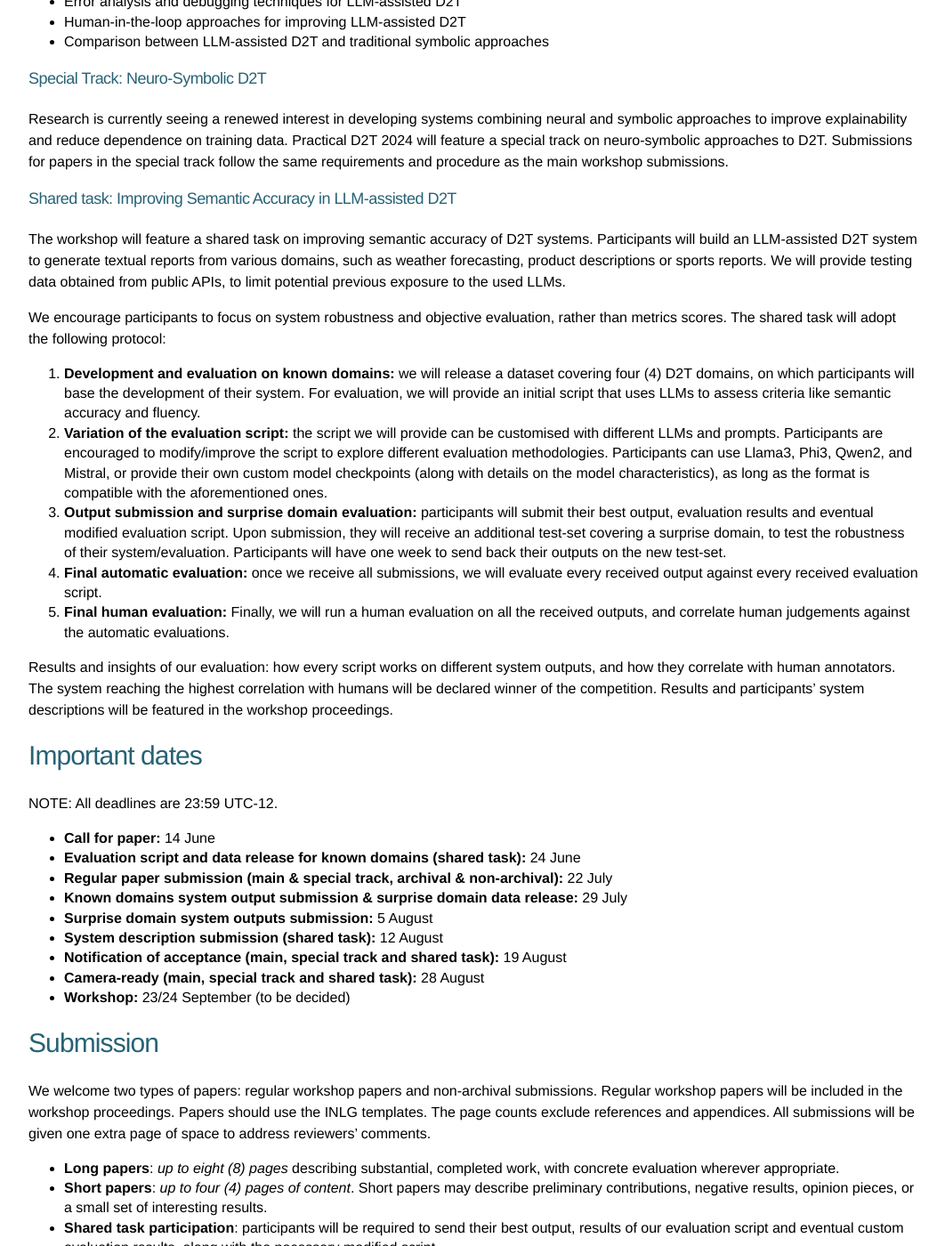
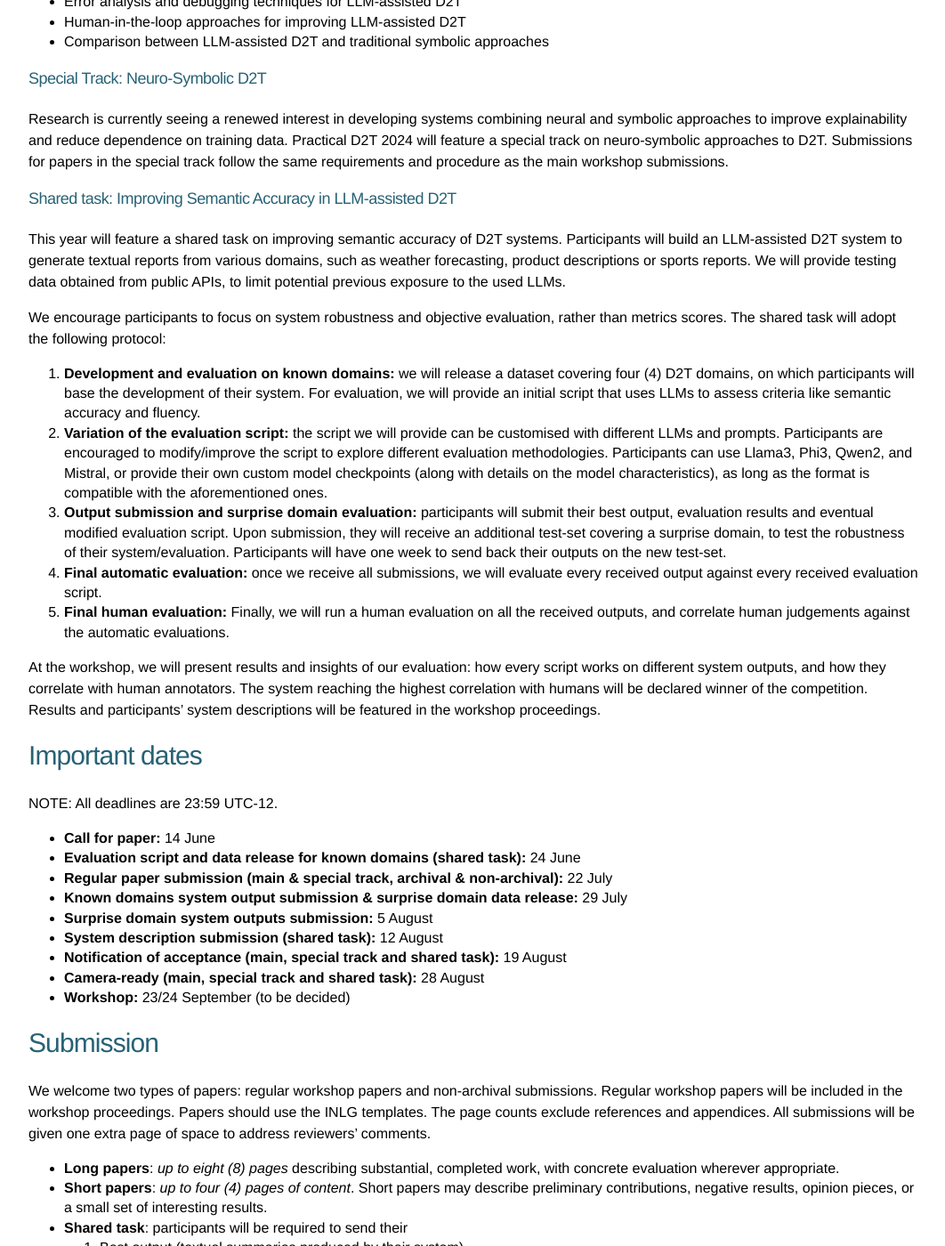
Before and after one commit to practicald2t/practicald2t.github.io, a Jekyll site: the page built from pages/cfp.md, in a window 1280 px wide and 1400 px high, scrolled down 554 px. Shown: the whole window at 89% size, without its empty margins (108-1170 px from the left). Built offline with Jekyll 4.4.1, drawn with Linux system fonts in a browser that asks for light colours; some of the changed text lies outside the part shown.

Commit message:
Update cfp.md

```diff
--- a/pages/cfp.md
+++ b/pages/cfp.md
@@ -30,7 +30,7 @@ Practical D2T 2024 will be a full-day in-person-only event. We welcome contribut
 Research is currently seeing a renewed interest in developing systems combining neural and symbolic approaches to improve explainability and reduce dependence on training data. Practical D2T 2024 will feature a special track on neuro-symbolic approaches to D2T. Submissions for papers in the special track follow the same requirements and procedure as the main workshop submissions.
 
 ### Shared task: Improving Semantic Accuracy in LLM-assisted D2T
-The workshop will feature a shared task on improving semantic accuracy of D2T systems. Participants will build an LLM-assisted D2T system to generate textual reports from various domains, such as weather forecasting, product descriptions or sports reports. We will provide testing data obtained from public APIs, to limit potential previous exposure to the used LLMs.
+This year will feature a shared task on improving semantic accuracy of D2T systems. Participants will build an LLM-assisted D2T system to generate textual reports from various domains, such as weather forecasting, product descriptions or sports reports. We will provide testing data obtained from public APIs, to limit potential previous exposure to the used LLMs.
 
 We encourage participants to focus on system robustness and objective evaluation, rather than metrics scores. The shared task will adopt the following protocol:
 
@@ -41,7 +41,7 @@ Participants can use Llama3, Phi3, Qwen2, and Mistral, or provide their own cust
 4. **Final automatic evaluation:** once we receive all submissions, we will evaluate every received output against every received evaluation script.
 5. **Final human evaluation:** Finally, we will run a human evaluation on all the received outputs, and correlate human judgements against the automatic evaluations.
 
-Results and insights of our evaluation: how every script works on different system outputs, and how they correlate with human annotators. The system reaching the highest correlation with humans will be declared winner of the competition. Results and participants’ system descriptions will be featured in the workshop proceedings.
+At the workshop, we will present results and insights of our evaluation: how every script works on different system outputs, and how they correlate with human annotators. The system reaching the highest correlation with humans will be declared winner of the competition. Results and participants’ system descriptions will be featured in the workshop proceedings.
 
 # Important dates
 NOTE: All deadlines are 23:59 UTC-12.
@@ -63,7 +63,10 @@ We welcome two types of papers: regular workshop papers and non-archival submiss
 
 - **Long papers**: *up to eight (8) pages* describing substantial, completed work, with concrete evaluation wherever appropriate.
 - **Short papers**: *up to four (4) pages of content*. Short papers may describe preliminary contributions, negative results, opinion pieces, or a small set of interesting results.
-- **Shared task participation**: participants will be required to send their best output, results of our evaluation script and eventual custom evaluation results, along with the necessary modified script.
+- **Shared task**: participants will be required to send their
+  1. Best output (textual summaries produced by their system)
+  2. Results of our evaluation script
+  3. Eventual custom evaluation results, along with the modified script and every element (i.e. model checkpoint) necessary to run it
 
 <!---
 Participants will send their submission through $TODO_CODALAB_EMAIL_OR_BOTH_? with the subject "[Submission] {title of your work}" before the submission deadline (see below).--->
```
